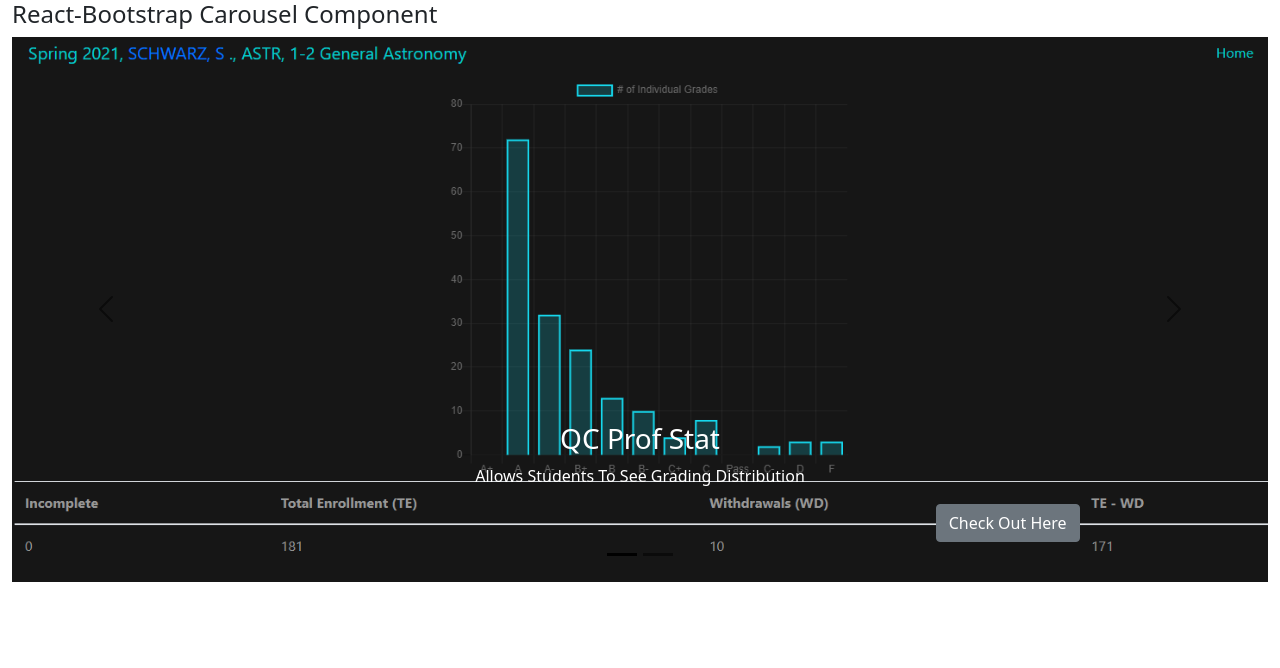
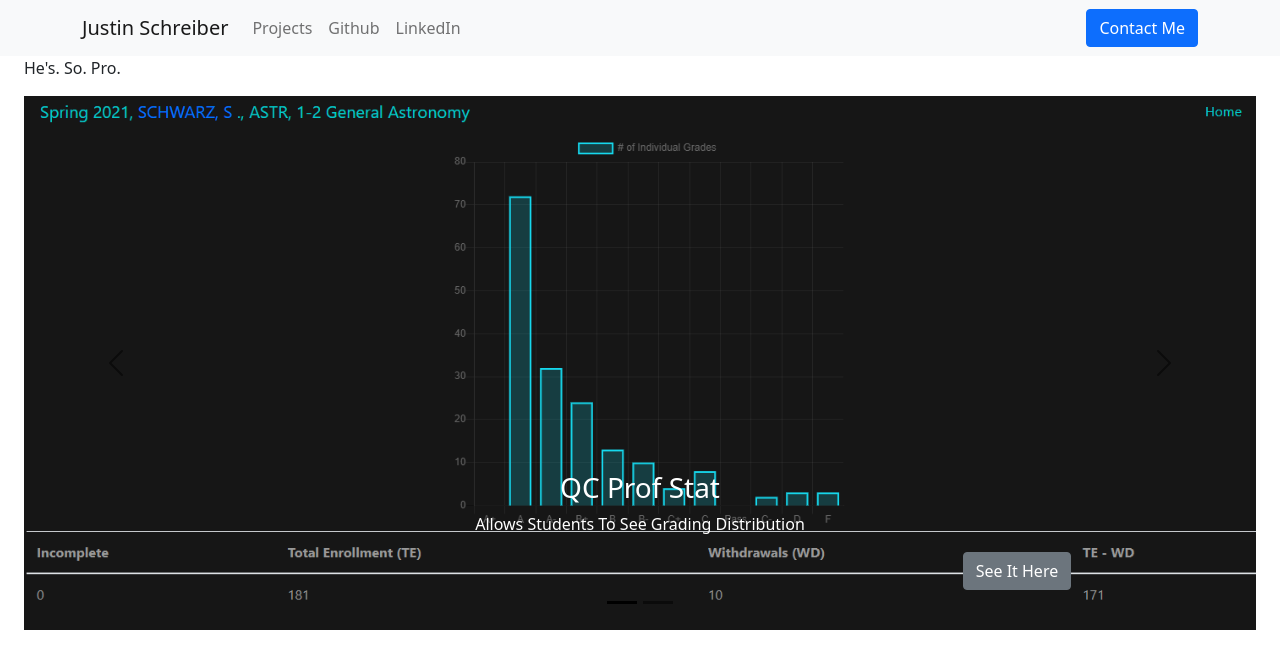
Before and after one commit to JustSch/JustSch.github.io, a React (Create React App) app: page /#/ in a window 1280 px wide. Shown: the top 668 px of the page. Built offline with nearby package versions, Linux system fonts and the light colour scheme.

Commit message:
added navbar

```diff
--- a/public/index.html
+++ b/public/index.html
@@ -5,10 +5,6 @@
     <link rel="icon" href="%PUBLIC_URL%/favicon.ico" />
     <meta name="viewport" content="width=device-width, initial-scale=1" />
     <meta name="theme-color" content="#000000" />
-    <meta
-      name="description"
-      content="Web site created using create-react-app"
-    />
     <link rel="apple-touch-icon" href="%PUBLIC_URL%/logo192.png" />
     <!--
       manifest.json provides metadata used when your web app is installed on a
@@ -24,7 +20,7 @@
       work correctly both with client-side routing and a non-root public URL.
       Learn how to configure a non-root public URL by running `npm run build`.
     -->
-    <title>React App</title>
+    <title>Justin Schreiber</title>
   </head>
   <body>
     <noscript>You need to enable JavaScript to run this app.</noscript>
--- a/src/App.js
+++ b/src/App.js
@@ -1,11 +1,13 @@
 import {HashRouter as Router, Route, Routes } from 'react-router-dom'
 import Home from './Home'
+import NavbarElement from './NavbarElement'
 import Projects from './Projects'
 
 
 function App() {
   return (
     <Router>
+      <NavbarElement />
       <Routes>
         <Route exact path="/" element={<Home />} />
         <Route exact path="/projects" element={<Projects />} />
--- a/src/Home.js
+++ b/src/Home.js
@@ -5,7 +5,10 @@ import Button from "react-bootstrap/Button";
 const Home = () => {
     return (
         <Container fluid>
-            <h4>React-Bootstrap Carousel Component</h4>
+            <Container fluid>
+                <p className="g-col-md-4">He's. So. Pro.</p>
+            </Container>
+            <Container fluid>
             <Carousel variant="dark">
                 <Carousel.Item interval={1500}>
                     <img
@@ -16,7 +19,7 @@ const Home = () => {
                     <Carousel.Caption>
                         <h3 class="qc">QC Prof Stat</h3>
                         <p class="qc">Allows Students To See Grading Distribution</p>
-                        <Button variant="secondary" className="float-end" href="https://qc-prof-stat.herokuapp.com">Check Out Here</Button>
+                        <Button variant="secondary" className="float-end" href="https://qc-prof-stat.herokuapp.com">See It Here</Button>
                     </Carousel.Caption>
                 </Carousel.Item>
                 <Carousel.Item interval={1500}>
@@ -28,11 +31,13 @@ const Home = () => {
                     <Carousel.Caption>
                         <h3>Social Media Clone</h3>
                         <p>Clone Of A Social Media Website</p>
-                        <Button variant="secondary" className="float-end" href="https://github.com/JustSch/SocialMediaClone">Check Out Here</Button>
+                        <Button variant="secondary" className="float-end" href="https://github.com/JustSch/SocialMediaClone">See It Here</Button>
                     </Carousel.Caption>
                 </Carousel.Item>
             </Carousel>
         </Container>
+        </Container>
+
     );
 }
 
--- /dev/null
+++ b/src/NavbarElement.js
@@ -0,0 +1,29 @@
+import { Container, Nav, Button } from "react-bootstrap";
+import Navbar from "react-bootstrap/Navbar";
+const NavbarElement = () => {
+    return (
+        <Navbar bg="light" variant="light">
+            <Container>
+                <Navbar.Brand href="/">
+                    Justin Schreiber
+                </Navbar.Brand>
+                <Nav className="me-auto">
+                    <Nav.Link href="/#/projects">
+                        Projects
+                    </Nav.Link>
+                    <Nav.Link href="https://github.com/JustSch">
+                        Github
+                    </Nav.Link>
+                    <Nav.Link href="https://www.linkedin.com/in/justin-schreiber/">
+                        LinkedIn
+                    </Nav.Link>
+                </Nav>
+                <Button href="mailto:jschreiber234@gmail.com">
+                    Contact Me
+                </Button>
+            </Container>
+        </Navbar>
+     );
+}
+
+export default NavbarElement;
```
Also changed, not shown: public/logo192.png (deleted), public/logo512.png (deleted).
